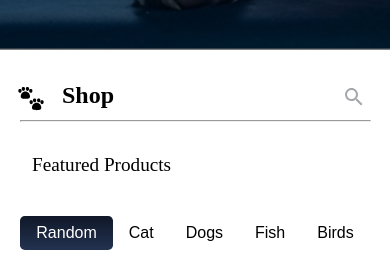
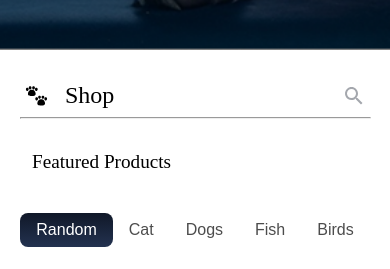
Before and after one commit to evandro-ribeiro/js-petshop-pawsnplay, a website: page index.html in a window 390 px wide. Shown: the part 794-1063 px from the top of the page. Drawn offline with Linux system fonts and the light colour scheme.

Commit message:
style: finaliza estilização da seção shop da versão mobile

```diff
--- a/assets/css/shop.css
+++ b/assets/css/shop.css
@@ -3,6 +3,7 @@
   flex-direction: column;
   align-items: center;
   gap: 0.75rem;
+  padding-bottom: 4rem;
   & li > img {
     border-radius: 0.5rem;
   }
@@ -14,10 +15,13 @@
   padding: 1.5rem 0;
   & button {
     background-color: transparent;
+    color: rgba(0, 0, 0, 0.7);
     border: none;
     font-size: 1rem;
-    font-weight: semibold;
     padding: 0.5rem 1rem;
+    &.btn_secundary {
+      color: white;
+    }
   }
 }
 
@@ -25,7 +29,7 @@
   display: flex;
   align-items: center;
   justify-content: space-between;
-  padding: 2rem 1.5rem 0.5rem 0;
+  padding: 2rem 1.5rem 0.5rem 0.5rem;
 }
 
 .shop_subtitle {
--- a/assets/css/styles.css
+++ b/assets/css/styles.css
@@ -13,7 +13,7 @@
 .btn_secundary {
   background: linear-gradient(#101828, #233250);
   color: white;
-  border-radius: 0.3rem;
+  border-radius: 0.5rem;
 }
 
 .line {
@@ -25,4 +25,7 @@
   padding-left: 1rem;
   display: flex;
   gap: 1rem;
+  & h2 {
+    font-weight: normal;
+  }
 }
--- a/index.html
+++ b/index.html
@@ -85,8 +85,8 @@
         <div class="shop_header">
           <div class="section_title">
             <svg
-              width="30"
-              height="30"
+              width="25"
+              height="25"
               viewBox="0 0 24 24"
               fill="none"
               xmlns="http://www.w3.org/2000/svg"
```
